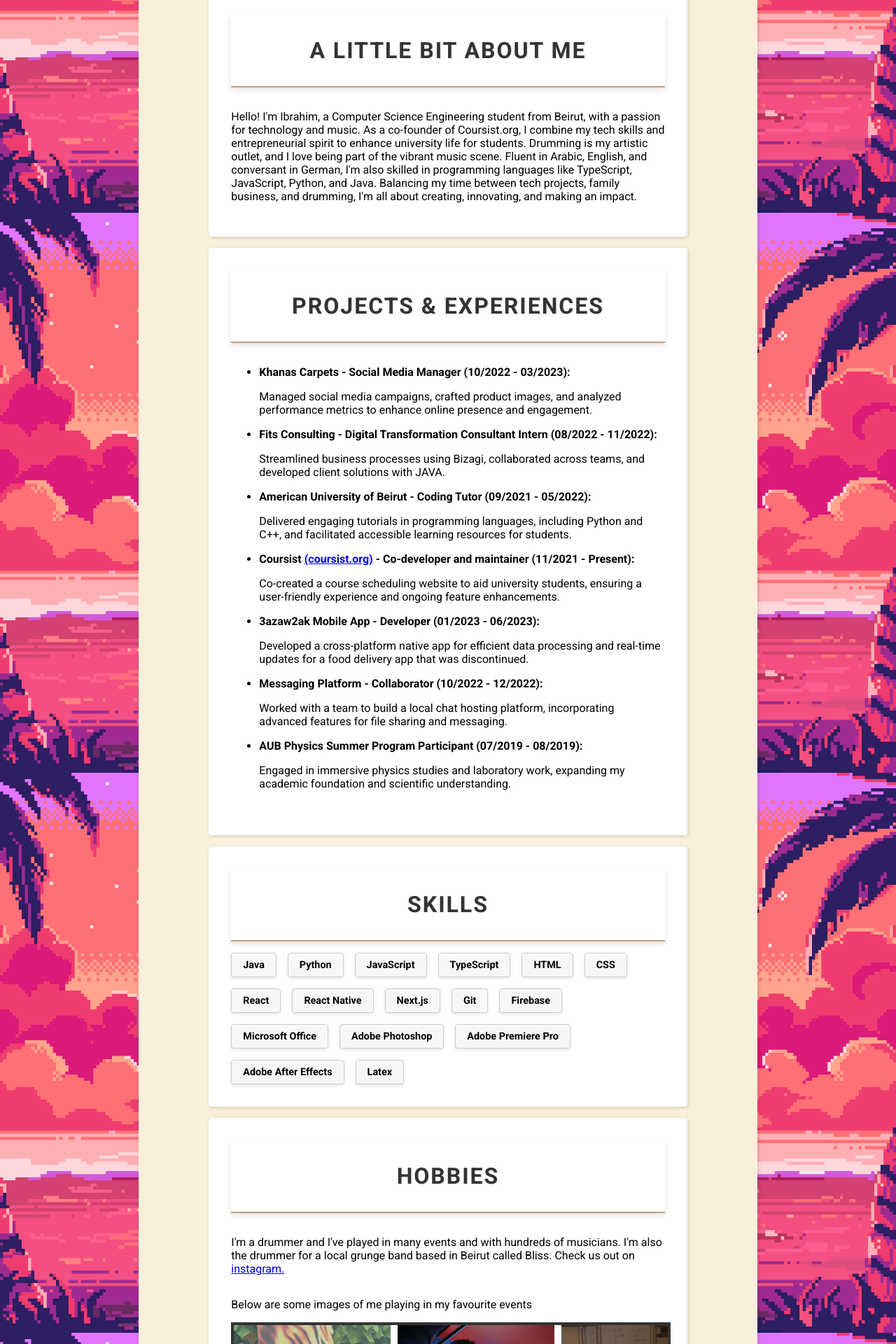
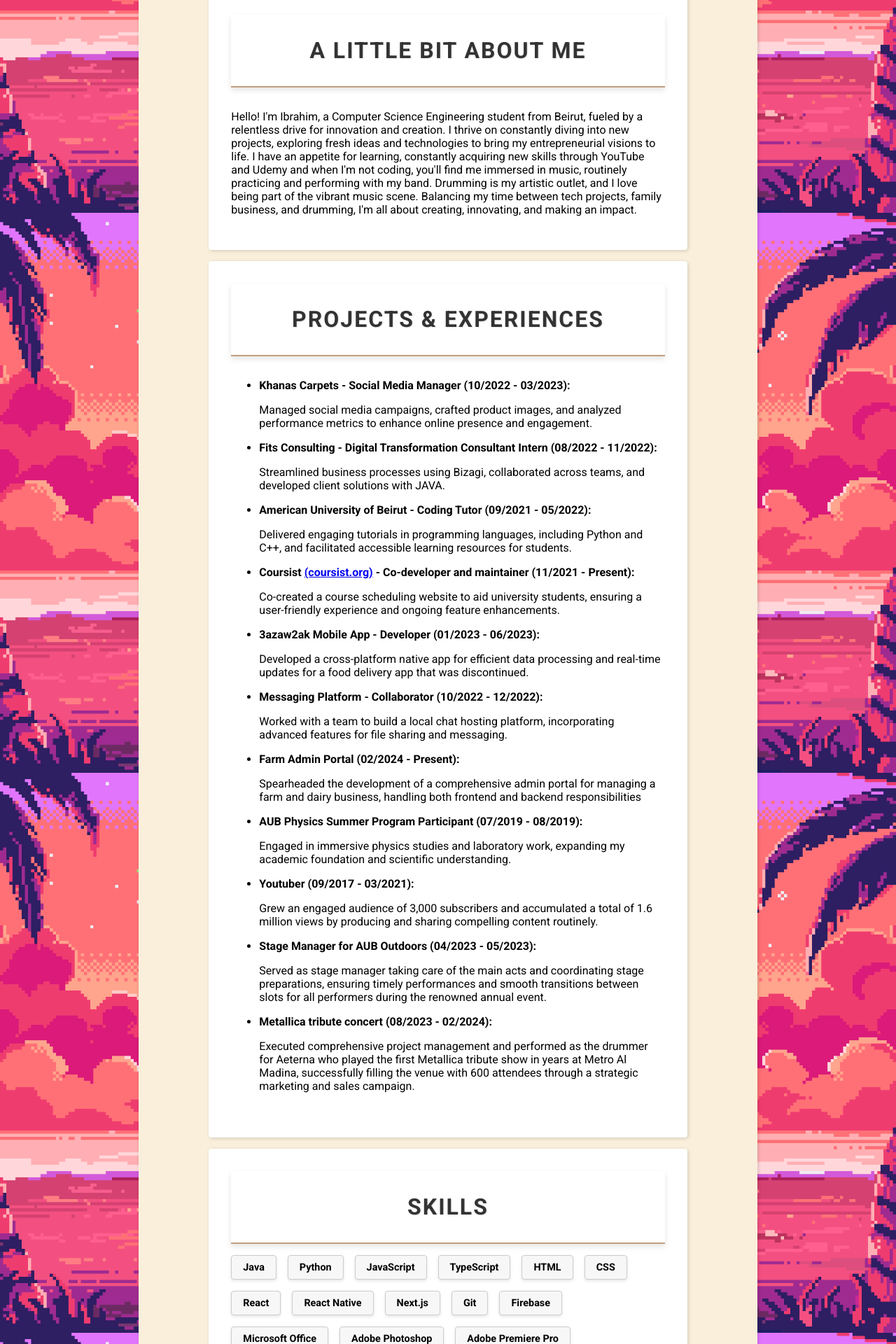
Before and after one commit to Ibrahim-ElKhansa/personal-website, a Next.js app: page / in a window 1280 px wide. Shown: the part 496-2416 px from the top of the page at 70% size. Built offline with nearby package versions, Linux system fonts and the light colour scheme.

Commit message:
updated skills and projects

```diff
--- a/src/pages/index.tsx
+++ b/src/pages/index.tsx
@@ -14,7 +14,6 @@
         >
           <img className={styles.linkImage} src={"/mail.png"} alt={"mail"} />
         </a>
-
         <a
           href={"https://www.instagram.com/noprobbxb/"}
           target="_blank"
@@ -54,14 +53,15 @@
       <p className={styles.aboutTitle}>A Little Bit About Me</p>
       <p>
         Hello! I'm Ibrahim, a Computer Science Engineering student from Beirut,
-        with a passion for technology and music. As a co-founder of
-        Coursist.org, I combine my tech skills and entrepreneurial spirit to
-        enhance university life for students. Drumming is my artistic outlet,
-        and I love being part of the vibrant music scene. Fluent in Arabic,
-        English, and conversant in German, I'm also skilled in programming
-        languages like TypeScript, JavaScript, Python, and Java. Balancing my
-        time between tech projects, family business, and drumming, I'm all about
-        creating, innovating, and making an impact.
+        fueled by a relentless drive for innovation and creation. I thrive on
+        constantly diving into new projects, exploring fresh ideas and
+        technologies to bring my entrepreneurial visions to life. I have an
+        appetite for learning, constantly acquiring new skills through YouTube
+        and Udemy and when I'm not coding, you'll find me immersed in music,
+        routinely practicing and performing with my band. Drumming is my
+        artistic outlet, and I love being part of the vibrant music scene.
+        Balancing my time between tech projects, family business, and drumming,
+        I'm all about creating, innovating, and making an impact.
       </p>
     </div>
     <div className={styles.infoContainer}>
@@ -123,7 +123,14 @@
             incorporating advanced features for file sharing and messaging.
           </p>
         </li>
-
+        <li>
+          <strong>Farm Admin Portal (02/2024 - Present):</strong>
+          <p>
+            Spearheaded the development of a comprehensive admin portal for
+            managing a farm and dairy business, handling both frontend and
+            backend responsibilities
+          </p>
+        </li>
         <li>
           <strong>
             AUB Physics Summer Program Participant (07/2019 - 08/2019):
@@ -131,6 +138,32 @@
           <p>
             Engaged in immersive physics studies and laboratory work, expanding
             my academic foundation and scientific understanding.
+          </p>
+        </li>
+        <li>
+          <strong>Youtuber (09/2017 - 03/2021):</strong>
+          <p>
+            Grew an engaged audience of 3,000 subscribers and accumulated a
+            total of 1.6 million views by producing and sharing compelling
+            content routinely.
+          </p>
+        </li>
+        <li>
+          <strong>Stage Manager for AUB Outdoors (04/2023 - 05/2023):</strong>
+          <p>
+            Served as stage manager taking care of the main acts and
+            coordinating stage preparations, ensuring timely performances and
+            smooth transitions between slots for all performers during the
+            renowned annual event.
+          </p>
+        </li>
+        <li>
+          <strong>Metallica tribute concert (08/2023 - 02/2024):</strong>
+          <p>
+            Executed comprehensive project management and performed as the
+            drummer for Aeterna who played the first Metallica tribute show in
+            years at Metro Al Madina, successfully filling the venue with 600
+            attendees through a strategic marketing and sales campaign.
           </p>
         </li>
       </ul>
@@ -165,9 +198,9 @@
     <div className={styles.infoContainer}>
       <p className={styles.aboutTitle}> Hobbies</p>
       <p>
-        I'm a drummer and I've played in many events and with hundreds of
-        musicians. I'm also the drummer for a local grunge band based in Beirut
-        called Bliss. Check us out on{" "}
+        As a drummer, I've played in many events and with hundreds of musicians.
+        My main band is a local grunge project based in Beirut called Bliss.
+        Check us out on{" "}
         <a href="https://www.instagram.com/bliss.s.s.s/">instagram.</a>
       </p>
       <p>Below are some images of me playing in my favourite events</p>
```
Also changed, not shown: 1 other file (tests, documents, lock files or other folders).
